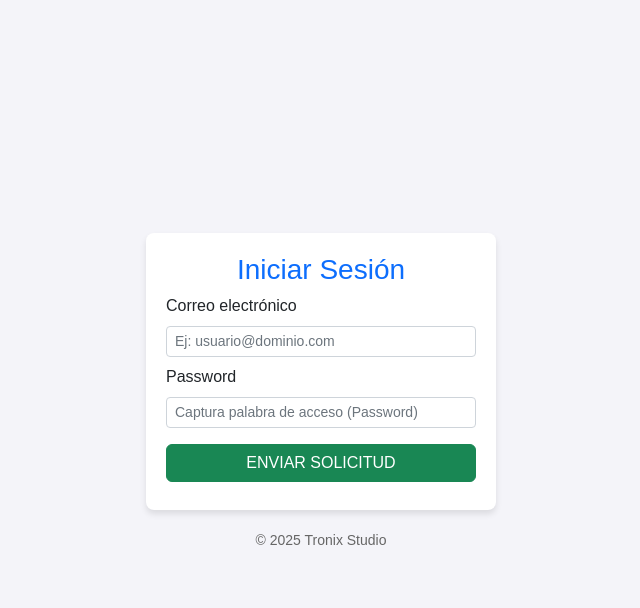
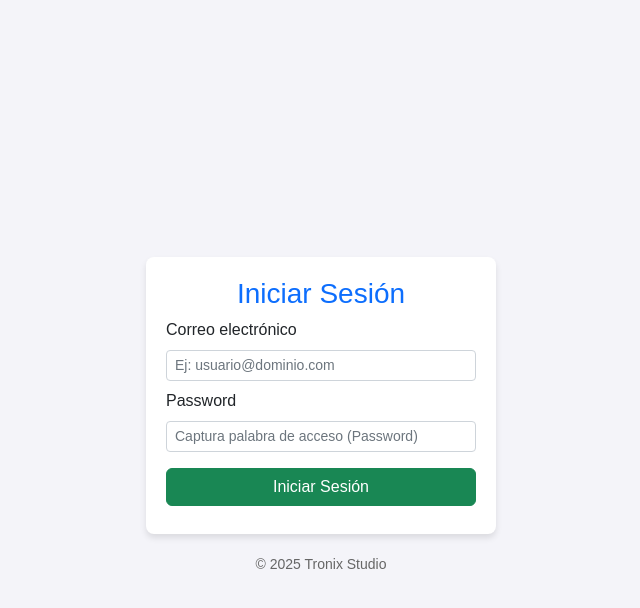
Before and after one commit to Mario-PinedaD/cluster-habitacional, a PHP site: page / in a window 1280 px wide. Shown: the top 608 px of the page, without its empty margins (319-959 px from the left). Run offline with PHP 8.4, Linux system fonts and the light colour scheme; some libraries are stand-ins or nearby versions.

Commit message:
Login realizado

```diff
--- a/bienvenida.php
+++ b/bienvenida.php
@@ -1,4 +1,8 @@
-<div class="container">
+<?php
+//$ruta_base = ''; // Ruta base para los archivos CSS y JS
+?>
+<div class="body-login">
+<div class="container align-middle mt-5 login-wrapper">
         <div class="card-header">
             <h3 class="text-center text-primary" >Iniciar Sesión</h3>
         </div>
@@ -6,7 +10,7 @@
             <?php
             echo email($email);
             echo password($password);
-            echo btnenviar();
+            echo btnenviar("Iniciar Sesión");
             ?>
         </form>
         <?php
--- a/footermain.php
+++ b/footermain.php
@@ -1,4 +1,4 @@
-            <script src="js/project.js"></script>
+            <script src="<?php echo $ruta_base;?>js/bootstrap.bundle.min.js"></script>
             <footer class="footer center">
                 <p>&copy; 2025 Tronix Studio</p>
             </footer>
--- a/headermain.php
+++ b/headermain.php
@@ -2,8 +2,8 @@
 <html lang="es">
 <head>
     <meta charset="UTF-8">
-    <link rel="stylesheet" href="css/bootstrap.css">
-    <link rel="stylesheet" href="css/project.css">
+    <link rel="stylesheet" href="<?php echo $ruta_base; ?>css/bootstrap.css">
+    <link rel="stylesheet" href="<?php echo $ruta_base; ?>css/project.css">
     <meta name="viewport" content="width=device-width, initial-scale=1.0">
     <title>Cluster Habitacional</title>
 </head>
--- a/index.php
+++ b/index.php
@@ -1,8 +1,9 @@
 <?php
 session_start();
 require_once 'db/conexion.php';
-require_once 'headermain.php';
-
+$ruta_base = '';
+//require_once 'headermain.php';
+include($ruta_base . 'headermain.php');
 require_once 'inputs/email.php';
 require_once 'inputs/password.php';
 require_once 'inputs/btnenviar.php';
@@ -28,6 +29,7 @@ if(isset($_POST['btnenviar'])) {
                 $_SESSION['u_rol'] = $u_rol;
                 if($u_rol == 'inquilino'){
                     header("Location:views/inquilino/index.php");
+                    echo "HOLA";
                 }else{
                     header("Location: views/comite/index.php");
                 }
@@ -40,6 +42,7 @@ if(isset($_POST['btnenviar'])) {
         }
         $stmt->close();
         $cn->close();
+        echo "SI JALA WEY";
     } else {
         $mensajeError = "Email o contraseña inválidos.";
     }
```
